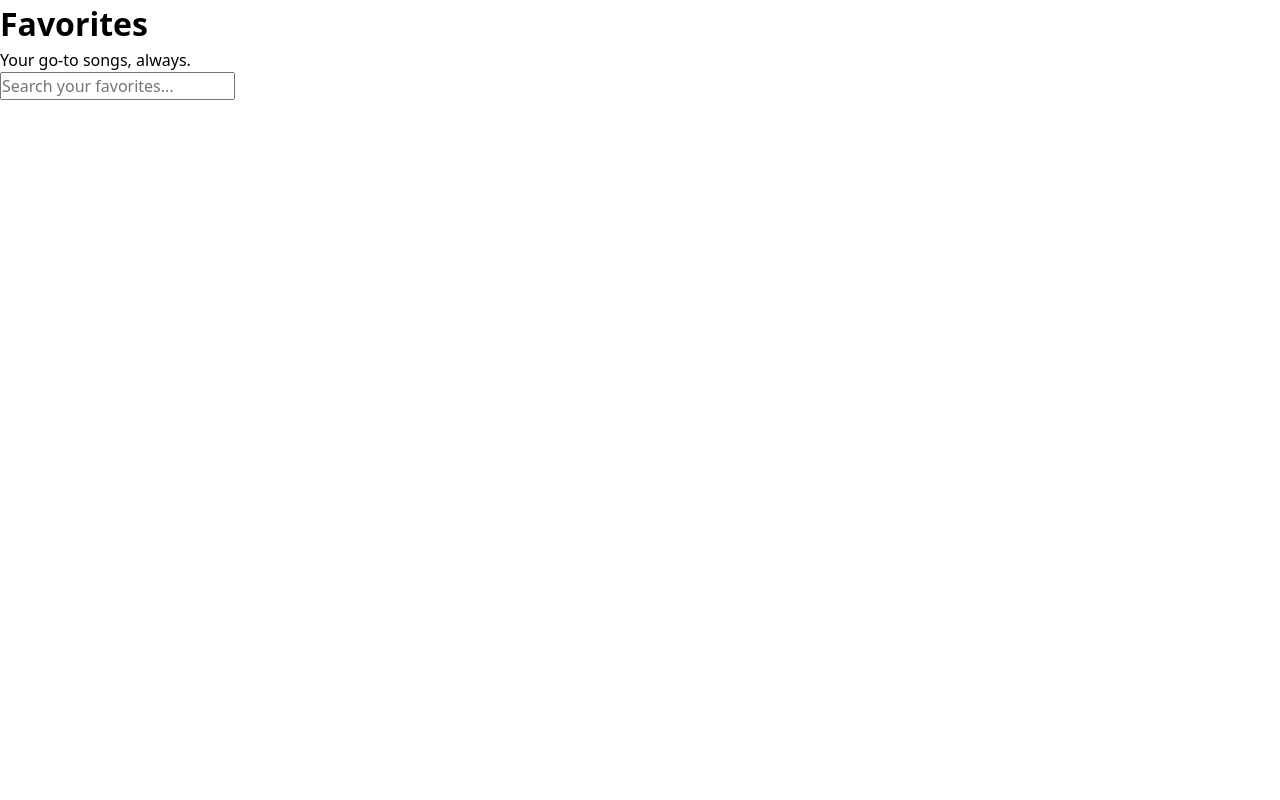
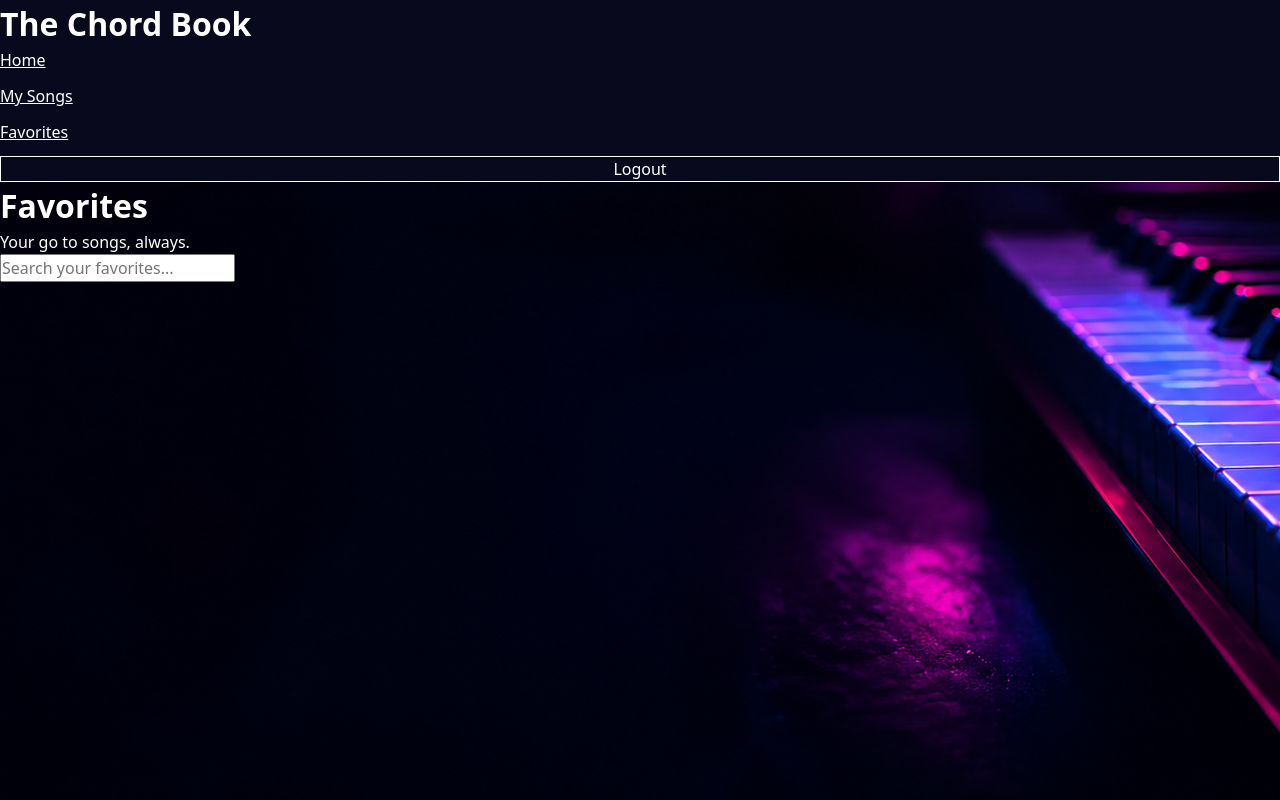
Before and after one commit to mercytv932/Chord_Book, a React (Vite) app in the folder frontend/: page /favorites in a window 1280 px wide. Built offline with nearby package versions, Linux system fonts and the light colour scheme.

Commit message:
navbar styles

```diff
--- /dev/null
+++ b/frontend/src/App.css
@@ -0,0 +1,27 @@
+/* Navbar */
+.navbar {
+  display: flex;
+  flex-direction: column;
+  background-color: rgb(9, 9, 29);
+
+}
+
+.navbar-nav {
+  display: flex;
+  flex-direction: column;
+}
+
+.navbar-nav h3 {
+  font-size: 2rem;
+}
+
+.navbar-link {
+  margin-bottom: 12px;
+}
+
+.logout-button {
+  background-color: rgb(9, 9, 29);
+  border: 1px solid;
+  display: inline-block;
+  width: auto;
+}
--- a/frontend/src/App.tsx
+++ b/frontend/src/App.tsx
@@ -1,3 +1,4 @@
+import "./App.css";
 import { Routes, Route, Navigate } from "react-router-dom";
 
 import Login from "./pages/Login";
@@ -6,10 +7,12 @@ import Home from "./pages/Home";
 import MySongs from "./pages/MySongs";
 import SongDetails from "./pages/SongDetails";
 import Favorites from "./pages/Favorites";
+import Navbar from "./components/Navbar";
 
 function App() {
   return (
     <>
+      <Navbar />
       <Routes>
         <Route path="/" element={<Navigate to="/login" replace />}></Route>
 
--- a/frontend/src/index.css
+++ b/frontend/src/index.css
@@ -5,6 +5,7 @@
   box-sizing: border-box; /* Includes borders and padding in width so things don't overflow */
   margin: 0; /* Removes default outer spacing */
   padding: 0; /* Removes default inner spacing */
+  color: white;
 }
 
 /* 2. Page body and text setup */
@@ -13,7 +14,7 @@ body {
   min-height: 100dvh; /* Fills the full screen height perfectly, even on mobile phones */
   line-height: 1.5; /* Adds comfortable breathing room between lines of text */
   -webkit-font-smoothing: antialiased; /* Makes fonts look sharper on Mac and iOS */
-
+  background: url("./assets/BodyBackground.png");
   /* Uses the premium font already built into the computer or phone for instant loading */
   font-family:
     system-ui,
--- a/frontend/src/pages/Favorites.tsx
+++ b/frontend/src/pages/Favorites.tsx
@@ -2,7 +2,7 @@ function Favorites() {
   return (
     <div className="favorites">
       <h1>Favorites</h1>
-      <p>Your go-to songs, always.</p>
+      <p>Your go to songs, always.</p>
       <input
         type="text"
         placeholder="Search your favorites..."
```
